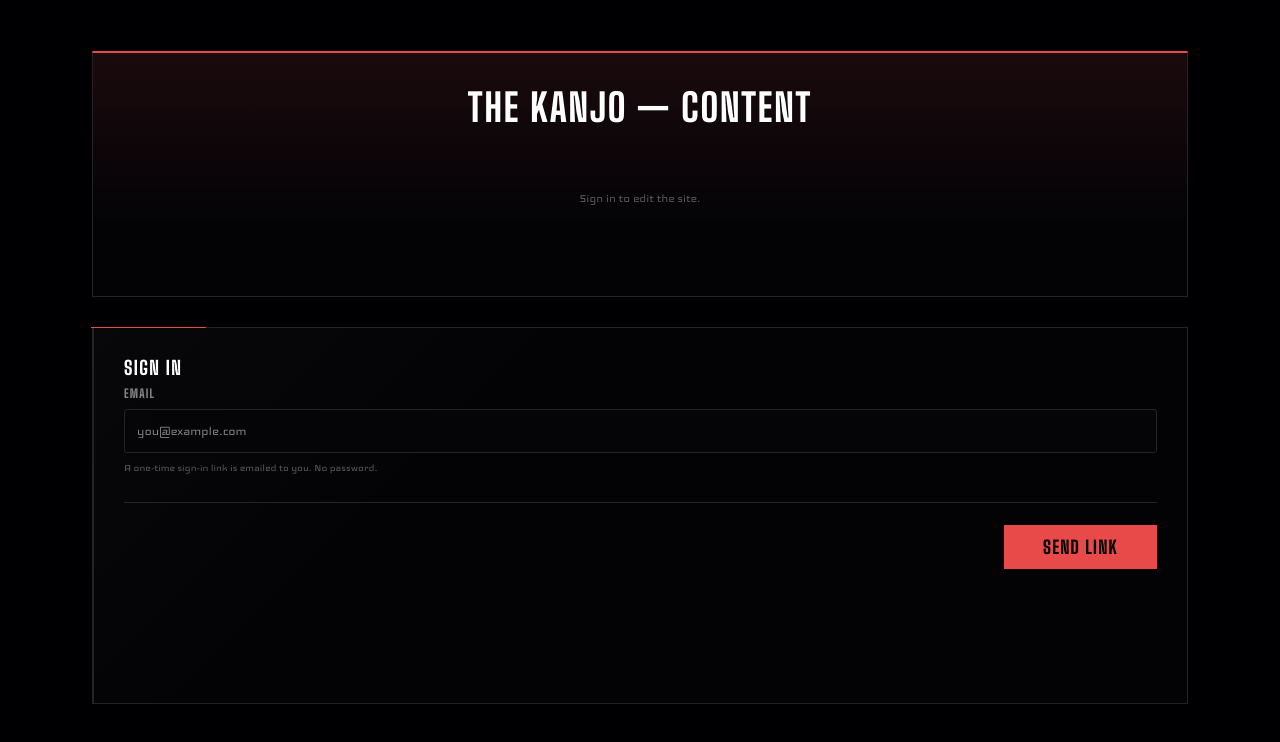
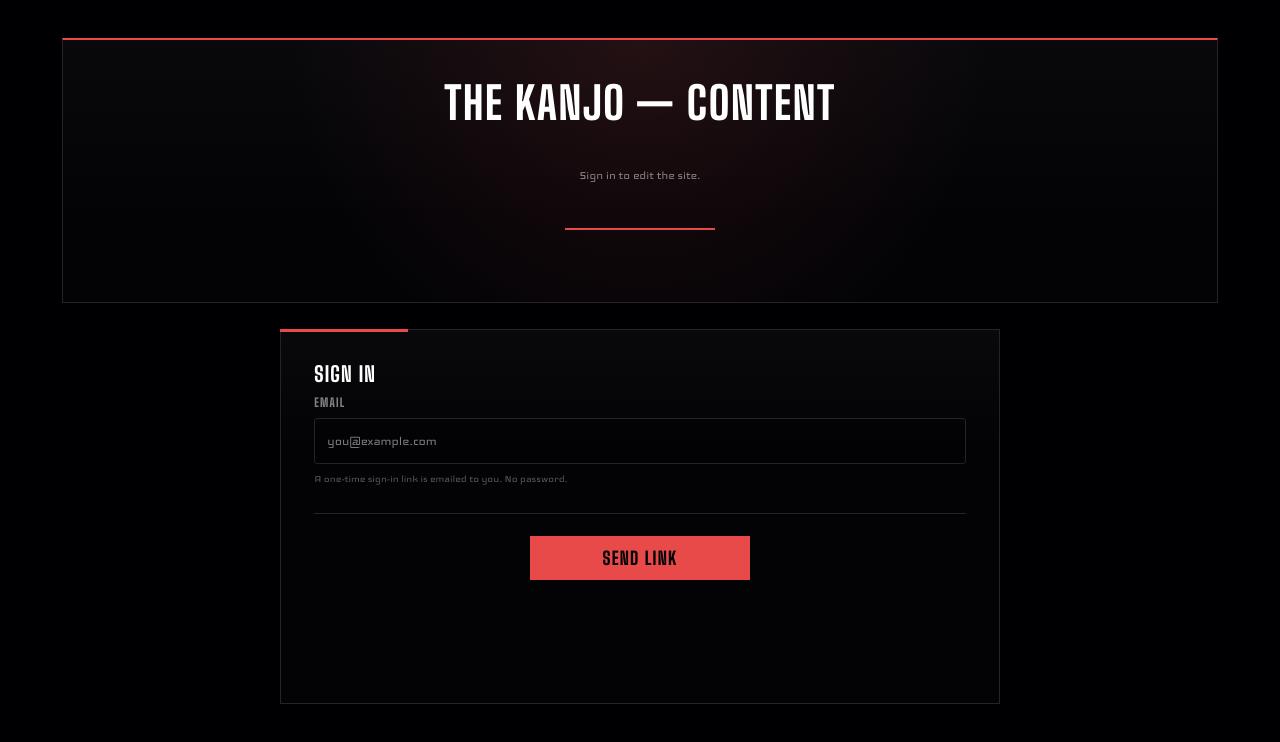
Before and after one commit to daineku/kanjo, a Next.js app: page /admin/login in a window 1280 px wide. Shown: the top 742 px of the page. Built offline with nearby package versions, Linux system fonts and the light colour scheme; no server answers.

Commit message:
polish(web): refine social layout and admin shell

```diff
--- a/app/admin/admin.css
+++ b/app/admin/admin.css
@@ -386,3 +386,178 @@ body {
     max-height: 150px;
   }
 }
+
+
+/* 2026-09-18 — admin product-layout refinement */
+
+body {
+  background:
+    linear-gradient(rgb(255 255 255 / 0.018) 1px, transparent 1px),
+    linear-gradient(90deg, rgb(255 255 255 / 0.018) 1px, transparent 1px),
+    radial-gradient(circle at 50% -8%, rgb(232 74 74 / 0.10), transparent 34rem),
+    var(--k-background);
+  background-size: 44px 44px, 44px 44px, auto, auto;
+  background-position: center top;
+}
+
+.a-shell {
+  width: min(100%, 1240px);
+  padding-top: clamp(24px, 3vw, 44px);
+  gap: clamp(18px, 2vw, 26px);
+}
+
+.a-head {
+  position: relative;
+  overflow: hidden;
+  padding: clamp(26px, 3.4vw, 42px);
+  background:
+    radial-gradient(circle at 50% 0%, rgb(232 74 74 / 0.12), transparent 55%),
+    linear-gradient(180deg, rgb(255 255 255 / 0.022), transparent 70%),
+    var(--k-surface-panel);
+}
+
+.a-head::after {
+  content: '';
+  width: min(150px, 24vw);
+  height: 2px;
+  margin-top: 3px;
+  background: var(--k-accent);
+}
+
+.a-head h1 {
+  font-size: clamp(32px, 3.5vw, 50px);
+  letter-spacing: 0.035em;
+}
+
+.a-head > .a-note {
+  max-width: 68ch;
+  color: var(--k-text-secondary);
+}
+
+.a-panel {
+  width: 100%;
+  scroll-margin-top: 24px;
+  padding: clamp(22px, 2.6vw, 34px);
+  border-left-width: var(--k-thin-width);
+  border-top: var(--k-thin-width) solid var(--k-divider);
+  background:
+    linear-gradient(180deg, rgb(255 255 255 / 0.022), transparent 120px),
+    var(--k-surface-panel);
+}
+
+.a-panel::before {
+  left: -1px;
+  width: clamp(88px, 10vw, 132px);
+  height: var(--k-divider-width);
+}
+
+.a-panel h2 {
+  font-size: clamp(21px, 1.4vw, 26px);
+  letter-spacing: 0.055em;
+}
+
+.a-panel > .a-note {
+  color: var(--k-text-secondary);
+}
+
+.a-grid {
+  gap: clamp(18px, 2vw, 26px);
+}
+
+.a-field {
+  align-content: start;
+}
+
+.a-field--toggle {
+  min-height: 62px;
+  padding: 14px 16px;
+}
+
+.a-shell input[type='text'],
+.a-shell input[type='url'],
+.a-shell input[type='number'],
+.a-shell input[type='email'],
+.a-shell textarea,
+.a-shell select {
+  min-height: 46px;
+  background: rgb(0 0 0 / 0.22);
+}
+
+.a-shell textarea {
+  min-height: 124px;
+}
+
+.a-image,
+.a-row {
+  background:
+    linear-gradient(180deg, rgb(255 255 255 / 0.014), transparent 96px),
+    rgb(0 0 0 / 0.16);
+}
+
+.a-preview {
+  min-height: 132px;
+}
+
+.a-preview img {
+  max-width: 280px;
+  max-height: 140px;
+  padding: 6px;
+  object-fit: contain;
+}
+
+.a-actions {
+  justify-content: center;
+}
+
+.a-actions button {
+  min-width: min(100%, 220px);
+}
+
+/* Login has one panel only. Keep the credential form focused instead of
+   stretching a single input across the full editor width. */
+.a-shell > .a-panel:only-of-type {
+  width: min(100%, 720px);
+  justify-self: center;
+}
+
+.a-shell > .a-panel:only-of-type .a-actions {
+  justify-content: center;
+}
+
+@media (min-width: 761px) {
+  .a-panel form > .a-grid {
+    padding-top: 2px;
+  }
+
+  .a-ok,
+  .a-error {
+    text-align: center;
+  }
+}
+
+@media (max-width: 760px) {
+  body {
+    background-size: 32px 32px, 32px 32px, auto, auto;
+  }
+
+  .a-shell {
+    padding-bottom: 64px;
+  }
+
+  .a-head {
+    justify-items: center;
+    text-align: center;
+  }
+
+  .a-head::after {
+    justify-self: center;
+  }
+
+  .a-panel {
+    padding: 19px 16px;
+  }
+
+  .a-actions button {
+    min-width: 0;
+  }
+}
--- a/app/admin/login/page.tsx
+++ b/app/admin/login/page.tsx
@@ -1,7 +1,12 @@
 import type { Metadata } from 'next'
 import { redirect } from 'next/navigation'
 
-import { currentAdmin, isAdminAuthConfigured, isLocalAdminEnabled } from '@/lib/admin/auth'
+import {
+  adminAuthConfigIssue,
+  currentAdmin,
+  isAdminAuthConfigured,
+  isLocalAdminEnabled,
+} from '@/lib/admin/auth'
 
 import { sendMagicLink } from '../actions'
 
@@ -34,9 +39,13 @@ export default async function AdminLoginPage({
 }: {
   searchParams: Promise<{ sent?: string; error?: string }>
 }) {
+  // Validate configuration before constructing a Supabase client. A malformed
+  // public URL should render a useful setup message, not a server-side 500.
+  const configIssue = adminAuthConfigIssue()
+
   // Already an admin — or running the local file-backed admin, which has no
   // accounts. Either way there is nothing to sign in to.
-  if (isLocalAdminEnabled() || (await currentAdmin())) redirect('/admin')
+  if (!configIssue && (isLocalAdminEnabled() || (await currentAdmin()))) redirect('/admin')
 
   const params = await searchParams
 
@@ -46,9 +55,8 @@ export default async function AdminLoginPage({
         <header className="a-head">
           <h1>THE KANJO — CONTENT</h1>
           <p className="a-error">
-            Admin sign-in is not configured on this deployment. It needs
-            NEXT_PUBLIC_SUPABASE_URL and NEXT_PUBLIC_SUPABASE_PUBLISHABLE_KEY,
-            plus THEKANJO_ADMIN_EMAILS. See docs/PRODUCTION_SETUP.md.
+            {configIssue ?? 'Admin sign-in is not configured on this deployment.'}
+            {' '}THEKANJO_ADMIN_EMAILS must also contain the authorised address.
           </p>
           <p className="a-note">
             For local editing instead, run with ADMIN_ENABLED=true and no Supabase
--- a/app/production-tuning.css
+++ b/app/production-tuning.css
@@ -504,3 +504,169 @@
     align-items: center !important;
   }
 }
+
+
+/* 2026-09-18 — centred production composition */
+
+/* Keep every major section on one visual axis. Long prose remains left-aligned
+   inside the centred object; display copy and controls are centred. */
+#game > .k-shell,
+#tiktok > .k-shell,
+#devlog > .k-shell {
+  margin-inline: auto;
+}
+
+#game header,
+#tiktok header,
+#devlog header {
+  width: min(100%, 840px);
+  margin-inline: auto;
+}
+
+#game .k-prose {
+  width: min(100%, 760px);
+}
+
+/* TikTok's Creator Profile Embed owns its cross-origin white card. Make that
+   card read as an intentional third-party module by giving the entire section a
+   true-black stage instead of trying to recolour an iframe we do not own. */
+#tiktok {
+  position: relative;
+  isolation: isolate;
+  background: #000;
+  border-block: var(--k-thin-width) solid var(--k-divider);
+}
+
+#tiktok::before {
+  content: '';
+  position: absolute;
+  inset: 0 auto auto 50%;
+  width: min(240px, 30vw);
+  height: var(--k-divider-width);
+  transform: translateX(-50%);
+  background: var(--k-accent);
+  z-index: 0;
+}
+
+#tiktok > .k-shell {
+  position: relative;
+  z-index: 1;
+}
+
+#tiktok .k-section-title,
+#tiktok .k-small {
+  position: relative;
+}
+
+.k-tiktok {
+  width: min(100%, 900px);
+  border-color: rgb(255 255 255 / 0.11);
+  background:
+    linear-gradient(180deg, rgb(255 255 255 / 0.018), transparent 26%),
+    #000;
+  padding: clamp(14px, 1.8vw, 24px);
+}
+
+/* Patreon is site-native API content, so it can use the full visual language.
+   Three editorial cards give the devlog a stronger, centred landing-page
+   composition than a stack of dashboard-like rows. */
+#devlog .k-reading {
+  max-width: min(100%, 1180px);
+}
+
+.k-post-list {
+  width: 100%;
+  grid-template-columns: repeat(3, minmax(0, 1fr));
+  gap: clamp(12px, 1.4vw, 18px);
+}
+
+.k-post-list > li {
+  display: flex;
+}
+
+.k-post-row {
+  width: 100%;
+  height: 100%;
+  grid-template-columns: 1fr;
+  grid-template-areas:
+    'meta'
+    'title'
+    'excerpt'
+    'action';
+  grid-template-rows: auto auto 1fr auto;
+  row-gap: 12px;
+  column-gap: 0;
+  padding: clamp(20px, 2vw, 28px);
+  border-left-width: var(--k-thin-width);
+  border-top: var(--k-divider-width) solid var(--k-divider);
+}
+
+.k-post-row[data-locked='true'] {
+  border-top-color: var(--k-accent);
+  background:
+    linear-gradient(180deg, var(--k-accent-tint), transparent 52%),
+    rgb(255 255 255 / 0.012);
+}
+
+.k-post-meta {
+  flex-direction: row;
+  align-items: center;
+  flex-wrap: wrap;
+  min-height: 26px;
+}
+
+.k-post-title {
+  line-height: 1.12;
+}
+
+.k-post-excerpt {
+  max-width: none;
+}
+
+.k-post-action {
+  align-self: end;
+  justify-self: start;
+  margin-top: 8px;
+}
+
+@media (hover: hover) and (pointer: fine) {
+  .k-post-row:hover {
+    border-top-color: var(--k-accent);
+    border-left-color: var(--k-divider);
+    transform: translateY(-2px);
+  }
+}
+
+@media (max-width: 1024px) {
+  .k-post-list {
+    grid-template-columns: repeat(2, minmax(0, 1fr));
+  }
+
+  .k-post-row {
+    grid-template-columns: 1fr;
+    grid-template-areas:
+      'meta'
+      'title'
+      'excerpt'
+      'action';
+  }
+}
+
+@media (max-width: 700px) {
+  #tiktok::before {
+    width: 132px;
+  }
+
+  .k-tiktok {
+    padding: 8px;
+  }
+
+  .k-post-list {
+    grid-template-columns: 1fr;
+  }
+
+  .k-post-row {
+    min-height: 0;
+    padding: 19px 18px;
+  }
+}
--- a/lib/admin/auth.ts
+++ b/lib/admin/auth.ts
@@ -100,11 +100,28 @@ export function magicLinkOrigin(): string {
  * its power is bounded by RLS, which this project enables. It is separate from
  * `SUPABASE_SECRET_KEY`, which is server-only and bypasses RLS.
  */
+export function adminAuthConfigIssue(): string | null {
+  const url = process.env.NEXT_PUBLIC_SUPABASE_URL?.trim()
+  const key = process.env.NEXT_PUBLIC_SUPABASE_PUBLISHABLE_KEY?.trim()
+
+  if (!url || !key) {
+    return 'NEXT_PUBLIC_SUPABASE_URL and NEXT_PUBLIC_SUPABASE_PUBLISHABLE_KEY must both be set.'
+  }
+
+  try {
+    const parsed = new URL(url)
+    if (parsed.protocol !== 'https:' && parsed.protocol !== 'http:') {
+      return 'NEXT_PUBLIC_SUPABASE_URL must be a valid HTTP or HTTPS URL.'
+    }
+  } catch {
+    return 'NEXT_PUBLIC_SUPABASE_URL must be a valid HTTP or HTTPS URL.'
+  }
+
+  return null
+}
+
 export function isAdminAuthConfigured(): boolean {
-  return Boolean(
-    process.env.NEXT_PUBLIC_SUPABASE_URL?.trim() &&
-      process.env.NEXT_PUBLIC_SUPABASE_PUBLISHABLE_KEY?.trim(),
-  )
+  return adminAuthConfigIssue() === null
 }
 
 /**
@@ -127,11 +144,9 @@ export function isLocalAdminEnabled(): boolean {
 export async function authClient() {
   const url = process.env.NEXT_PUBLIC_SUPABASE_URL?.trim()
   const key = process.env.NEXT_PUBLIC_SUPABASE_PUBLISHABLE_KEY?.trim()
-  if (!url || !key) {
-    throw new AdminAuthError(
-      'unconfigured',
-      'NEXT_PUBLIC_SUPABASE_URL and NEXT_PUBLIC_SUPABASE_PUBLISHABLE_KEY must be set for admin sign-in.',
-    )
+  const issue = adminAuthConfigIssue()
+  if (issue || !url || !key) {
+    throw new AdminAuthError('unconfigured', issue ?? 'Supabase Auth is not configured.')
   }
 
   const store = await cookies()
```
